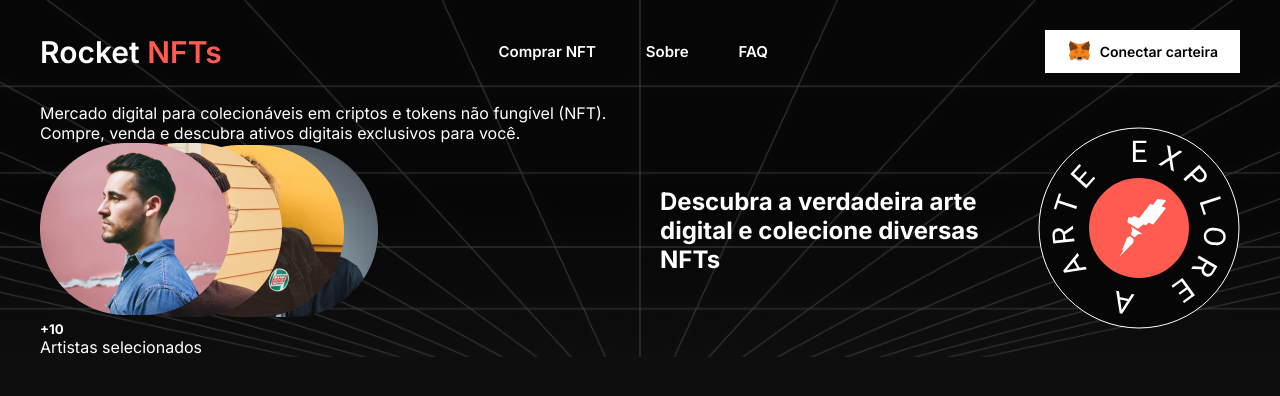
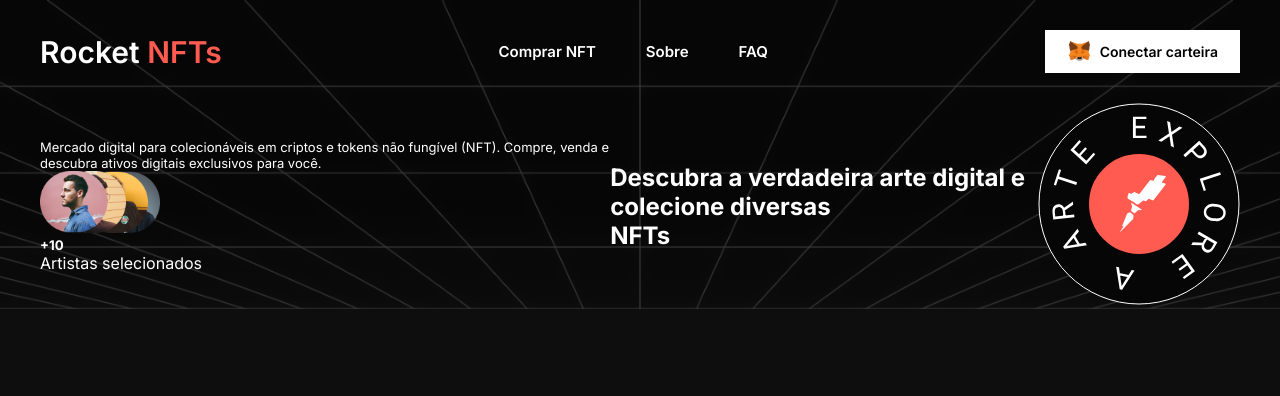
Before and after one commit to Temurprogram77/Rocket-NFTs, a plain HTML site: page index.html in a window 1280 px wide. Drawn offline with nearby package versions, Linux system fonts and the light colour scheme.

Commit message:
add start img

```diff
--- a/index.html
+++ b/index.html
@@ -37,7 +37,7 @@
         </nav>
         <section class="section_avatars-logo">
             <div class="start">
-                <div class="lorem">
+                <div class="lorem-text">
                     Mercado digital para colecionáveis em criptos e tokens não fungível (NFT).
                     Compre, venda e descubra ativos digitais exclusivos para você.
                 </div>
--- a/styles/style.css
+++ b/styles/style.css
@@ -95,3 +95,9 @@ nav ul li a:hover::after {
   max-width: 1200px;
   margin: 0 auto;
 }
+.lorem-text {
+  font-size: 13px;
+}
+.start img {
+  width: 120px;
+}
```
